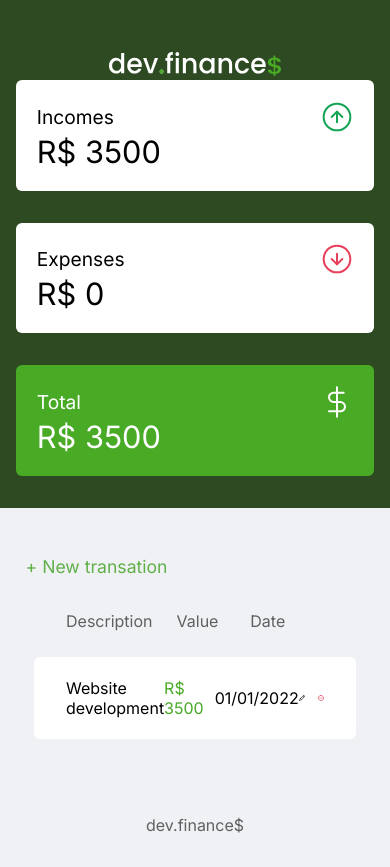
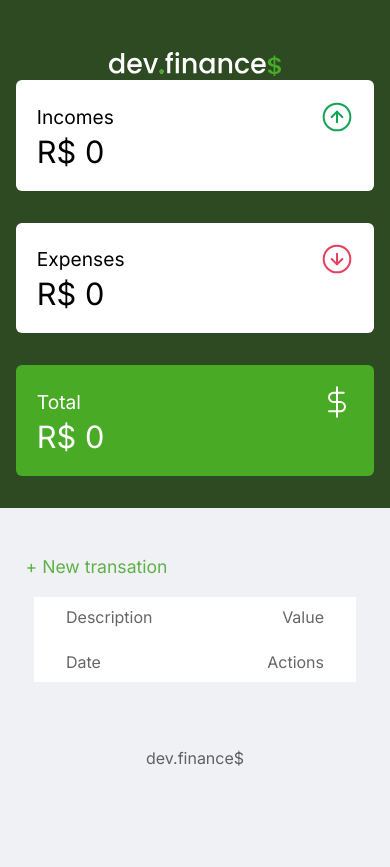
Before and after one commit to Diounata/dev.finance, a Next.js app: page / in a window 390 px wide. After the commit the page ends 844 px from the top, so only its background shows below. Built offline with nearby package versions, Linux system fonts and the light colour scheme.

Commit message:
Add: responsive finance cards

```diff
--- a/src/Components/Table/index.tsx
+++ b/src/Components/Table/index.tsx
@@ -5,12 +5,12 @@ import TableBody from './TableBody';
 import { useModal } from '@Contexts/ModalContext';
 
 export default function Table() {
-    const { selectModal} = useModal();
+    const { selectModal } = useModal();
 
     return (
         <>
             <div className={styles.addTransationContainer}>
-                <button onClick={() => selectModal('add')}>+ New transation</button>
+                <button onClick={() => selectModal('add')}>+ New transation </button>
             </div>
 
             <table className={styles.tableContainer}>
@@ -19,6 +19,7 @@ export default function Table() {
                         <th>Description</th>
                         <th>Value</th>
                         <th>Date</th>
+                        <th>Actions</th>
                     </tr>
                 </thead>
 
--- a/src/Contexts/FinanceContext.tsx
+++ b/src/Contexts/FinanceContext.tsx
@@ -1,6 +1,7 @@
 import { createContext, ReactNode, useContext, useEffect, useState } from 'react';
 
 import * as sampleEditingPlayer from '@utils/sampleEditingPlayer.json';
+
 import { useModal } from './ModalContext';
 
 export const FinanceContext = createContext({} as ContextProps);
@@ -40,16 +41,7 @@ interface ContextProps {
 }
 
 export function FinanceContextProvider({ children }: ChildrenProps) {
-    const [finance, setFinance] = useState<FinanceProps[]>([
-        {
-            description: 'Website development',
-            value: 3500,
-            date: {
-                domString: '2022-01-01',
-                formatted: '01/01/2022',
-            },
-        },
-    ]);
+    const [finance, setFinance] = useState<FinanceProps[]>([]);
     const [financeCard, setFinanceCard] = useState({} as FinanceCardProps);
     const [editingFinance, setEditingFinance] = useState<EditingFinanceProps>(sampleEditingPlayer);
 
--- a/src/styles/Table.module.scss
+++ b/src/styles/Table.module.scss
@@ -100,6 +100,37 @@
             }
         }
     }
+
+    @media (max-width: 600px) {
+        tbody tr,
+        thead tr {
+            grid-template-columns: 1fr auto;
+            grid-template-rows: auto auto;
+            row-gap: 1rem;
+
+            td:last-of-type {
+                gap: 0.4rem;
+            }
+        }
+
+        thead {
+            background: #ffffff;
+
+            tr {
+                row-gap: 0.4rem;
+
+                th {
+                    margin: 0.6rem 0;
+                }
+            }
+        }
+
+        th:nth-child(2),
+        .green,
+        .red {
+            text-align: end;
+        }
+    }
 }
 
 .green {
```
